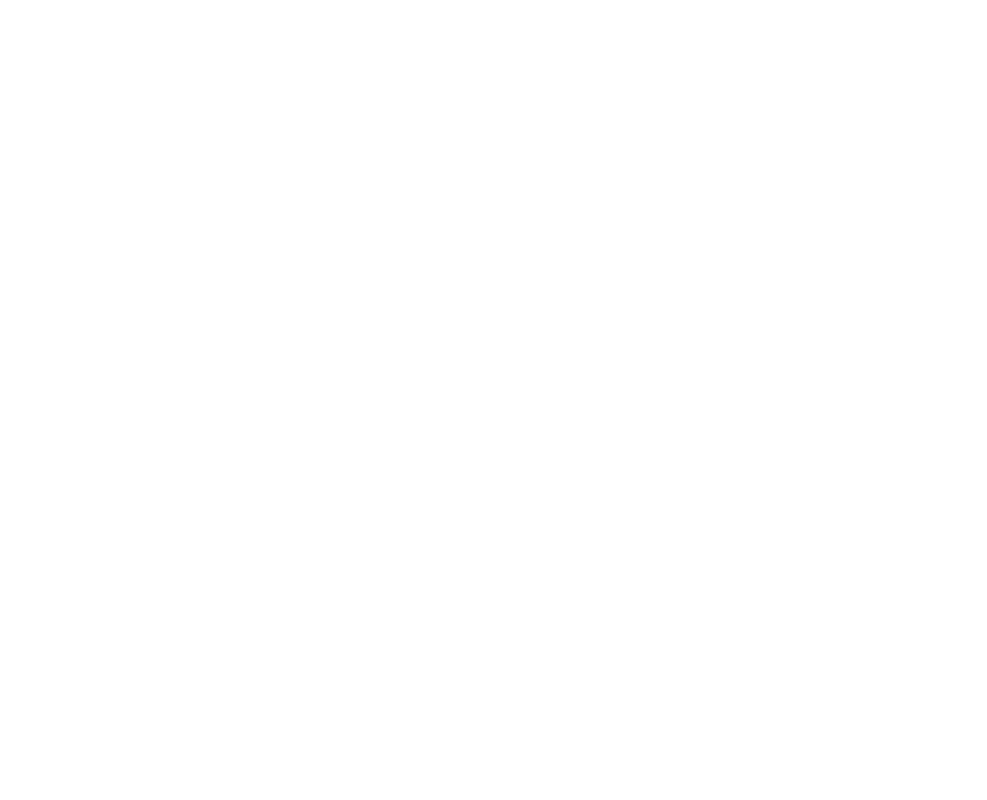
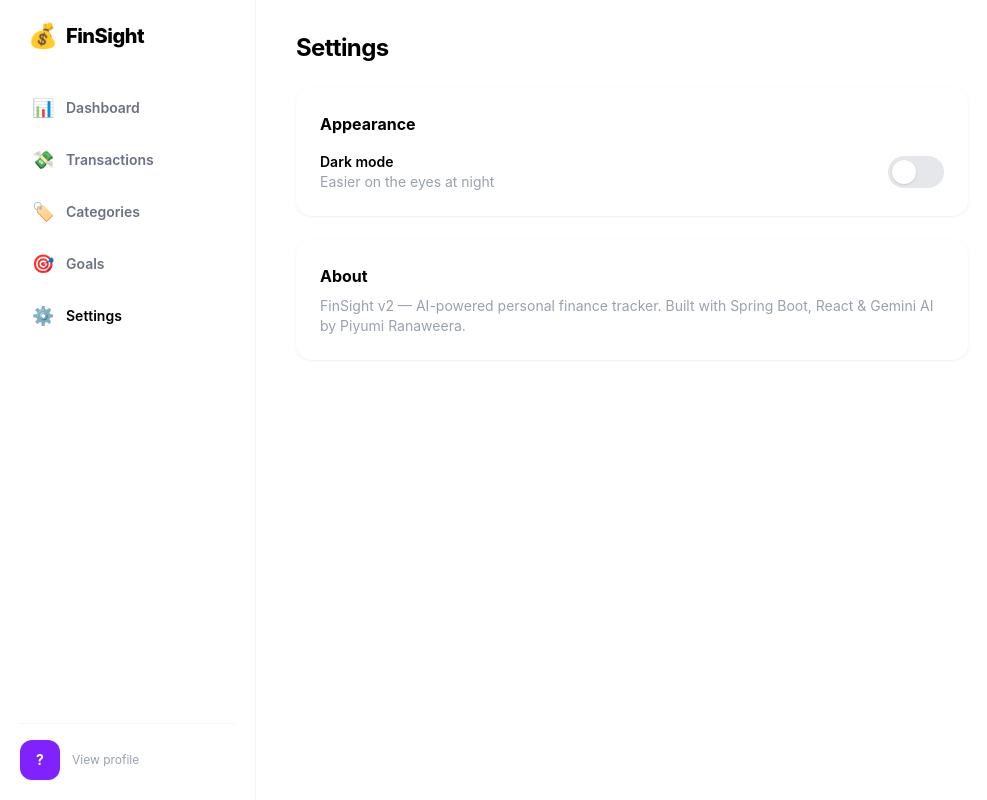
Before and after one commit to PiyumiRanaweera/finsight, a React (Vite) app in the folder finsight-frontend/: page /settings in a window 1280 px wide. Before the commit this address had no page. Shown: the whole page, without its empty margins (0-987 px from the left). Built offline with nearby package versions, Linux system fonts and the light colour scheme; sample sign-in values are in the browser's storage.

Commit message:
feat: add settings page with persistent dark mode

```diff
--- a/finsight-frontend/src/App.jsx
+++ b/finsight-frontend/src/App.jsx
@@ -9,6 +9,8 @@
 import Categories from "./pages/Categories";
 import Goals from "./pages/Goals";
 import Profile from "./pages/Profile";
+import { ThemeProvider } from "./context/ThemeContext";
+import Settings from "./pages/Settings";
 
 function ProtectedRoute({ children }) {
   const { user } = useAuth();
@@ -18,6 +20,7 @@
 export default function App() {
   return (
     <AuthProvider>
+      <ThemeProvider>
         <Toaster position="top-right" toastOptions={{ duration: 3500 }} />
         <BrowserRouter>
           <Routes>
@@ -35,9 +38,11 @@
               <Route path="/categories" element={<Categories />} />
               <Route path="/goals" element={<Goals />} />
               <Route path="/profile" element={<Profile />} />
+              <Route path="/settings" element={<Settings />} />
             </Route>
           </Routes>
         </BrowserRouter>
+      </ThemeProvider>
     </AuthProvider>
   );
 }
--- a/finsight-frontend/src/components/Layout.jsx
+++ b/finsight-frontend/src/components/Layout.jsx
@@ -5,7 +5,8 @@
   { path: "/", label: "Dashboard", icon: "📊" },
   { path: "/transactions", label: "Transactions", icon: "💸" },
   { path: "/categories", label: "Categories", icon: "🏷️" },
-  { path: "/goals", label: "Goals", icon: "🎯" }
+  { path: "/goals", label: "Goals", icon: "🎯" },
+  { path: "/settings", label: "Settings", icon: "⚙️" },
 ];
 
 export default function Layout() {
@@ -14,9 +15,9 @@
   const initials = user?.fullName?.split(" ").map((w) => w[0]).slice(0, 2).join("") ?? "?";
 
   return (
-    <div className="min-h-screen bg-surface lg:flex">
+    <div className="min-h-screen bg-surface dark:bg-gray-900 dark:text-gray-100 lg:flex">
       {/* Sidebar (desktop) */}
-      <aside className="hidden lg:flex flex-col w-64 shrink-0 bg-white border-r border-gray-100 min-h-screen sticky top-0 p-5">
+      <aside className="hidden lg:flex flex-col w-64 shrink-0 bg-white dark:bg-gray-800 border-r border-gray-100 dark:border-gray-700 min-h-screen sticky top-0 p-5">
         <div className="flex items-center gap-2 px-2 mb-8">
           <span className="text-2xl">💰</span>
           <span className="text-xl font-extrabold tracking-tight">FinSight</span>
@@ -31,8 +32,8 @@
                 to={item.path}
                 className={`flex items-center gap-3 px-3 py-2.5 rounded-xl text-sm font-semibold transition-colors ${
                   active
-                    ? "bg-brand-50 text-brand-700"
-                    : "text-gray-500 hover:bg-gray-50 hover:text-gray-800"
+                    ? "bg-brand-50 text-brand-700 dark:bg-violet-950 dark:text-violet-300"
+                    : "text-gray-500 dark:text-gray-400 hover:bg-gray-50 dark:hover:bg-gray-700/50 hover:text-gray-800 dark:hover:text-gray-200"
                 }`}
               >
                 <span className="text-lg">{item.icon}</span>
@@ -43,8 +44,11 @@
         </nav>
 
         {/* User card */}
-        <div className="border-t border-gray-100 pt-4">
-          <Link to="/profile" className="flex items-center gap-3 rounded-xl p-2 -m-2 hover:bg-gray-50 transition-colors">
+        <div className="border-t border-gray-100 dark:border-gray-700 pt-4">
+          <Link
+            to="/profile"
+            className="flex items-center gap-3 rounded-xl p-2 -m-2 hover:bg-gray-50 dark:hover:bg-gray-700/50 transition-colors"
+          >
             <div className="w-10 h-10 rounded-xl bg-violet-600 text-white flex items-center justify-center font-bold text-sm">
               {initials}
             </div>
@@ -57,7 +61,7 @@
       </aside>
 
       {/* Mobile top bar */}
-      <header className="lg:hidden bg-white border-b border-gray-100 px-4 py-3 flex items-center justify-between sticky top-0 z-10">
+      <header className="lg:hidden bg-white dark:bg-gray-800 border-b border-gray-100 dark:border-gray-700 px-4 py-3 flex items-center justify-between sticky top-0 z-10">
         <span className="font-extrabold">💰 FinSight</span>
         <div className="flex gap-1">
           {NAV.map((item) => (
@@ -65,7 +69,7 @@
               key={item.path}
               to={item.path}
               className={`px-3 py-1.5 rounded-lg text-lg ${
-                location.pathname === item.path ? "bg-brand-50" : ""
+                location.pathname === item.path ? "bg-brand-50 dark:bg-violet-950" : ""
               }`}
               title={item.label}
             >
--- /dev/null
+++ b/finsight-frontend/src/context/ThemeContext.jsx
@@ -0,0 +1,22 @@
+import { createContext, useContext, useEffect, useState } from "react";
+
+const ThemeContext = createContext(null);
+
+export function ThemeProvider({ children }) {
+  const [dark, setDark] = useState(() => localStorage.getItem("theme") === "dark");
+
+  useEffect(() => {
+    document.documentElement.classList.toggle("dark", dark);
+    localStorage.setItem("theme", dark ? "dark" : "light");
+  }, [dark]);
+
+  return (
+    <ThemeContext.Provider value={{ dark, toggle: () => setDark((d) => !d) }}>
+      {children}
+    </ThemeContext.Provider>
+  );
+}
+
+export function useTheme() {
+  return useContext(ThemeContext);
+}
--- a/finsight-frontend/src/index.css
+++ b/finsight-frontend/src/index.css
@@ -1 +1,2 @@
 @import "tailwindcss";
+@custom-variant dark (&:where(.dark, .dark *));
--- a/finsight-frontend/src/pages/Categories.jsx
+++ b/finsight-frontend/src/pages/Categories.jsx
@@ -65,7 +65,7 @@
 
       <form onSubmit={handleAdd} className="flex gap-3">
         <input
-          className="flex-1 border border-gray-200 bg-white rounded-xl px-4 py-2.5 text-sm focus:outline-none focus:ring-2 focus:ring-violet-500"
+          className="flex-1 border border-gray-200 bg-white rounded-xl px-4 py-2.5 text-sm focus:outline-none focus:ring-2 focus:ring-violet-500 dark:bg-gray-800 dark:shadow-none"
           placeholder="New category name"
           value={name}
           onChange={(e) => setName(e.target.value)}
@@ -78,7 +78,7 @@
 
       <div className="flex flex-wrap gap-3">
         {categories.map((c) => (
-          <div key={c.id} className="bg-white shadow-sm shadow-gray-200/50 rounded-2xl px-4 py-3 flex items-center gap-3">
+          <div key={c.id} className="bg-white shadow-sm shadow-gray-200/50 rounded-2xl px-4 py-3 flex items-center gap-3 dark:bg-gray-800 dark:shadow-none">
             <div className="w-9 h-9 rounded-xl bg-violet-50 flex items-center justify-center text-lg">
               {emojiFor(c.name)}
             </div>
--- a/finsight-frontend/src/pages/Login.jsx
+++ b/finsight-frontend/src/pages/Login.jsx
@@ -27,8 +27,8 @@
   };
 
   return (
-    <div className="min-h-screen flex items-center justify-center bg-gray-50 px-4">
-      <div className="bg-white p-10 rounded-3xl shadow-md w-full max-w-md">
+    <div className="min-h-screen flex items-center justify-center bg-gray-50 dark:bg-gray-900 px-4">
+      <div className="bg-white p-10 rounded-3xl shadow-md w-full max-w-md dark:bg-gray-800">
         <h1 className="text-3xl font-bold text-center mb-1">💰 FinSight</h1>
         <p className="text-gray-500 text-center mb-6">Sign in to your account</p>
 
--- a/finsight-frontend/src/pages/Register.jsx
+++ b/finsight-frontend/src/pages/Register.jsx
@@ -44,8 +44,8 @@
   };
 
   return (
-    <div className="min-h-screen flex items-center justify-center bg-gray-50 px-4">
-      <div className="bg-white p-10 rounded-3xl shadow-md w-full max-w-md">
+    <div className="min-h-screen flex items-center justify-center bg-gray-50 dark:bg-gray-900 px-4">
+      <div className="bg-white p-10 rounded-3xl shadow-md w-full max-w-md dark:bg-gray-800">
         <h1 className="text-3xl font-bold text-center mb-1">💰 FinSight</h1>
         <p className="text-gray-500 text-center mb-6">Create your account</p>
 
--- /dev/null
+++ b/finsight-frontend/src/pages/Settings.jsx
@@ -0,0 +1,44 @@
+import { useTheme } from "../context/ThemeContext";
+
+export default function Settings() {
+  const { dark, toggle } = useTheme();
+
+  return (
+    <div className="space-y-6 max-w-2xl">
+      <h1 className="text-2xl font-bold tracking-tight">Settings</h1>
+
+      {/* Appearance */}
+      <div className="bg-white dark:bg-gray-800 rounded-2xl shadow-sm shadow-gray-200/50 dark:shadow-none p-6">
+        <h2 className="font-bold mb-4">Appearance</h2>
+        <div className="flex items-center justify-between">
+          <div>
+            <p className="font-semibold text-sm">Dark mode</p>
+            <p className="text-sm text-gray-400">Easier on the eyes at night</p>
+          </div>
+          <button
+            onClick={toggle}
+            className={`w-14 h-8 rounded-full p-1 transition-colors cursor-pointer ${
+              dark ? "bg-violet-600" : "bg-gray-200 dark:bg-gray-700"
+            }`}
+            aria-label="Toggle dark mode"
+          >
+            <div
+              className={`w-6 h-6 rounded-full bg-white dark:bg-gray-800 shadow transition-transform ${
+                dark ? "translate-x-6" : "translate-x-0"
+              }`}
+            />
+          </button>
+        </div>
+      </div>
+
+      {/* About */}
+      <div className="bg-white dark:bg-gray-800 rounded-2xl shadow-sm shadow-gray-200/50 dark:shadow-none p-6">
+        <h2 className="font-bold mb-2">About</h2>
+        <p className="text-sm text-gray-400">
+          FinSight v2 — AI-powered personal finance tracker.
+          Built with Spring Boot, React & Gemini AI by Piyumi Ranaweera.
+        </p>
+      </div>
+    </div>
+  );
+}
--- a/finsight-frontend/src/pages/Transactions.jsx
+++ b/finsight-frontend/src/pages/Transactions.jsx
@@ -72,7 +72,7 @@
       {loading ? (
         <p className="text-gray-400">Loading...</p>
       ) : sortedDates.length === 0 ? (
-        <div className="bg-white rounded-2xl shadow-sm shadow-gray-200/50 p-16 text-center">
+        <div className="bg-white rounded-2xl shadow-sm shadow-gray-200/50 p-16 text-center dark:bg-gray-800 dark:shadow-none">
           <p className="text-4xl mb-3">💸</p>
           <p className="text-gray-500 font-medium">No transactions yet</p>
           <p className="text-gray-400 text-sm">Add your first one to get started!</p>
@@ -83,7 +83,7 @@
             <p className="text-xs font-bold text-gray-400 uppercase tracking-wider mb-2 px-1">
               {friendlyDate(date)}
             </p>
-            <div className="bg-white rounded-2xl shadow-sm shadow-gray-200/50 divide-y divide-gray-50">
+            <div className="bg-white rounded-2xl shadow-sm shadow-gray-200/50 divide-y divide-gray-50 dark:bg-gray-800 dark:shadow-none dark:divide-gray-700">
               {groups[date].map((tx) => (
                 <div key={tx.id}
                   className="flex items-center gap-4 px-5 py-4 hover:bg-gray-50/50 cursor-pointer transition-colors group"
```
Also changed, not shown: finsight-frontend/src/pages/Dashboard.jsx (+6 -6 lines), finsight-frontend/src/pages/Goals.jsx (+5 -5 lines), finsight-frontend/src/pages/Profile.jsx (+4 -4 lines). Lines whose indentation alone changed are shown as unchanged.
